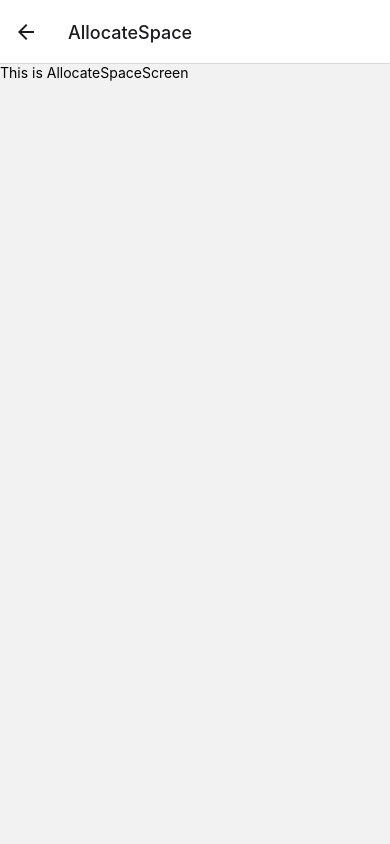
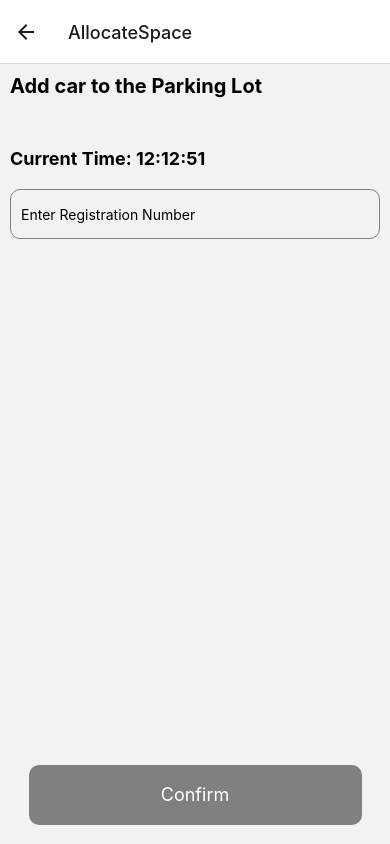
Before and after one commit to singhrahulism/parking-management, a React Native app: screen /AllocateSpace in a window 390 px wide. Built offline with nearby package versions, Linux system fonts and the light colour scheme.

Commit message:
added park car

```diff
--- a/package.json
+++ b/package.json
@@ -12,6 +12,7 @@
     "@react-navigation/native": "^6.0.16",
     "@react-navigation/native-stack": "^6.9.4",
     "@reduxjs/toolkit": "^1.9.1",
+    "date-fns": "^2.29.3",
     "expo": "~47.0.8",
     "expo-status-bar": "~1.4.2",
     "react": "18.1.0",
--- a/src/components/Button/PrimaryButton.tsx
+++ b/src/components/Button/PrimaryButton.tsx
@@ -3,14 +3,17 @@ import { Text, View, StyleSheet, Dimensions, TouchableOpacity } from 'react-nati
 
 type Props = {
     title: string,
-    handlePress: Function
+    handlePress: Function,
+    isActive?: Boolean
 }
 
-const PrimaryButton = ({title, handlePress}:Props) => {
+const PrimaryButton = ({title, handlePress, isActive=true}:Props) => {
     return <TouchableOpacity
-                activeOpacity={0.7}
-                style={styles.container}
-                onPress={() => handlePress()}
+                activeOpacity={ isActive ? 0.7 : 1 }
+                style={[styles.container, {
+                    backgroundColor: isActive ? '#3898ef' : 'grey'
+                }]}
+                onPress={isActive ?  () => handlePress() : () => {}}
             >
         <Text style={{color: 'white', fontSize: 18}}>{title}</Text>
     </TouchableOpacity>
--- a/src/redux/parkingSlice.tsx
+++ b/src/redux/parkingSlice.tsx
@@ -2,18 +2,31 @@ import { createSlice } from "@reduxjs/toolkit";
 
 type ParkedCarType = {
     _id: string,
-    isAlloted: Boolean
+    isAlloted: Boolean,
+    startTime?: Date
 }
 
 type State = {
     parkingSpaces: number,
     parkedCars:ParkedCarType []
-
+    parked: number[]
 }
 
 const initialState:State = {
     parkingSpaces: 14,
-    parkedCars: []
+    parkedCars: [],
+    parked: []
+}
+
+const getRandomParkingSpaceAvailable = (target: any, limit: number) => {
+    while(true)
+    {
+        let num:number = (Math.floor(Math.random() * (limit))+1)
+        if(!target.includes(num))
+        {
+            return num
+        }
+    }
 }
 
 const parkingSlice = createSlice({
@@ -35,10 +48,19 @@ const parkingSlice = createSlice({
                 })
             }
             Object.assign(state.parkedCars, space)
+        },
+        parkCarInParkingLot: (state, action) => {
+            let randomSpace = getRandomParkingSpaceAvailable(state.parked, state.parkingSpaces)
+            console.log(randomSpace)
+            state.parked.push(randomSpace)
+            state.parkedCars[randomSpace-1].isAlloted = true
+            state.parkedCars[randomSpace-1].startTime = action.payload.startDate
+            // console.log(state.parked)
+            // console.log(action)
         }
     }
 })
 
-export const { setParkingSpaces, generateParkingSpaces } = parkingSlice.actions
+export const { setParkingSpaces, generateParkingSpaces, parkCarInParkingLot } = parkingSlice.actions
 
 export default parkingSlice.reducer
--- a/src/screens/AllocateSpaceScreen.tsx
+++ b/src/screens/AllocateSpaceScreen.tsx
@@ -1,15 +1,63 @@
-import React from 'react'
-import { Text, View, StyleSheet } from 'react-native'
+import React, { useState } from 'react'
+import { Text, View, StyleSheet, TextInput } from 'react-native'
+import {formatDistanceStrict} from 'date-fns';
+import { useDispatch } from 'react-redux'
+import { parkCarInParkingLot } from '../redux/parkingSlice';
+import PrimaryButton from '../components/Button/PrimaryButton';
+import { useNavigation } from '@react-navigation/native';
 
 const AllocateSpaceScreen = () => {
+
+    const [registrationNumber, setRegistrationNumber] = useState<string>('')
+    const [focused, setFocused] = useState<Boolean>(false)
+
+    const dispatch = useDispatch()
+    const navigation = useNavigation()
+
+    // let date = new Date('Fri Dec 02 2022 11:20:52 GMT+0530 (IST)')
+    // console.log(formatDistanceStrict(new Date(), new Date(date)))
+
+
+    const handlePress = () => {
+        console.log('handlepressed')
+        dispatch(parkCarInParkingLot({startDate: Date(), registrationNumber: registrationNumber}))
+        navigation.goBack()
+    }
+
     return <View style={styles.container}>
-        <Text>This is AllocateSpaceScreen</Text>
+        <Text style={{fontSize: 20, fontWeight: 'bold', marginBottom: 50}}>Add car to the Parking Lot</Text>
+        <Text style={{fontSize: 18, fontWeight: 'bold', marginBottom: 20}}>Current Time: {Date().slice(16, 25)}</Text>
+        <TextInput
+            onFocus={() => setFocused(true)}
+            onBlur={() => setFocused(false)}
+            style={[styles.textInputContainer, {
+                borderColor: focused ? '#81db84' : 'grey',
+                borderWidth: focused ? 2 : 1
+             }]}
+            placeholder={'Enter Registration Number'}
+            value={registrationNumber}
+            onChangeText={text => setRegistrationNumber(text)}
+        />
+        <PrimaryButton
+            title='Confirm'
+            handlePress={handlePress}
+            isActive={registrationNumber ? true : false}
+        />
     </View>
 }
 
 const styles = StyleSheet.create({
     container: {
-
+        marginTop: 10,
+        marginHorizontal: 10,
+        flex: 1
+    },
+    textInputContainer: {
+        borderColor: 'red',
+        borderWidth: 1,
+        height: 50,
+        paddingLeft: 10,
+        borderRadius: 10
     }
 })
 
```
Also changed, not shown: test.js (+12 -5 lines), 1 other file (tests, documents, lock files or other folders).
